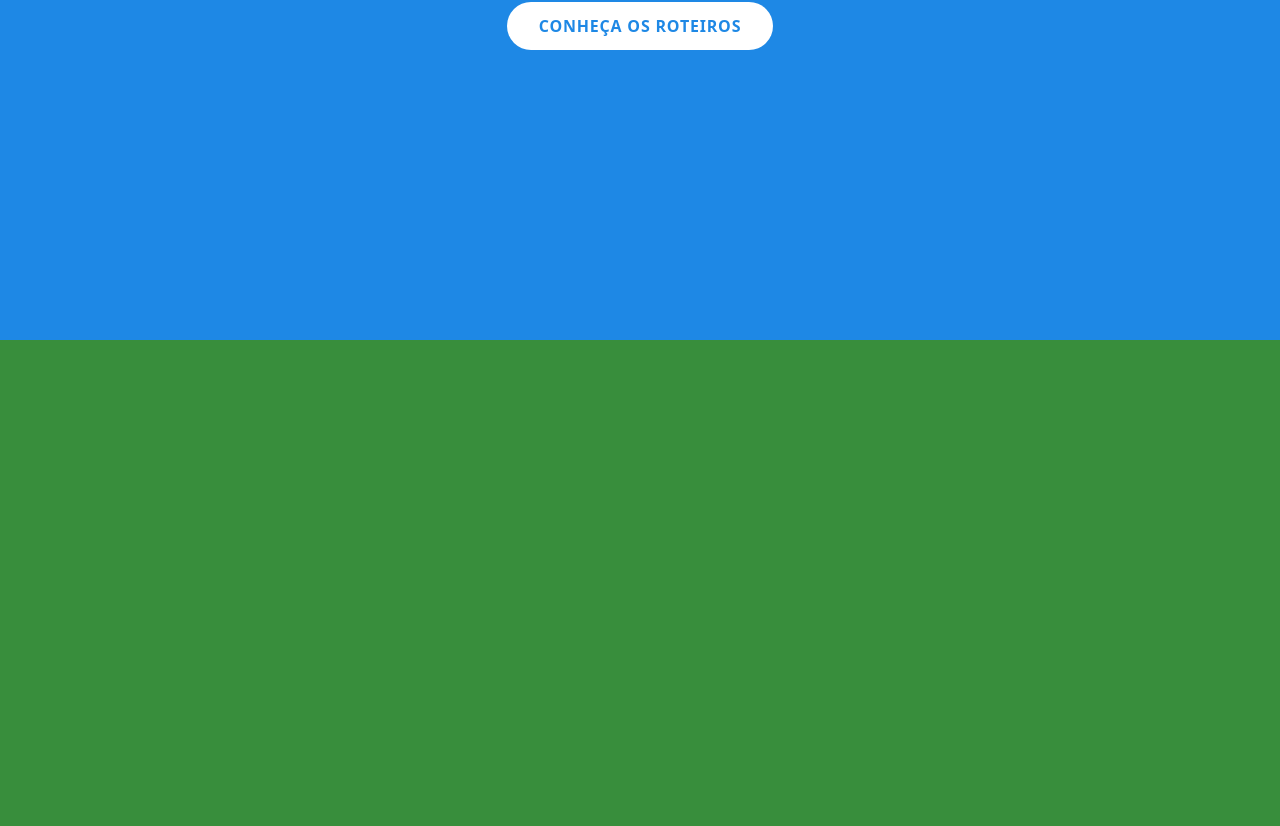
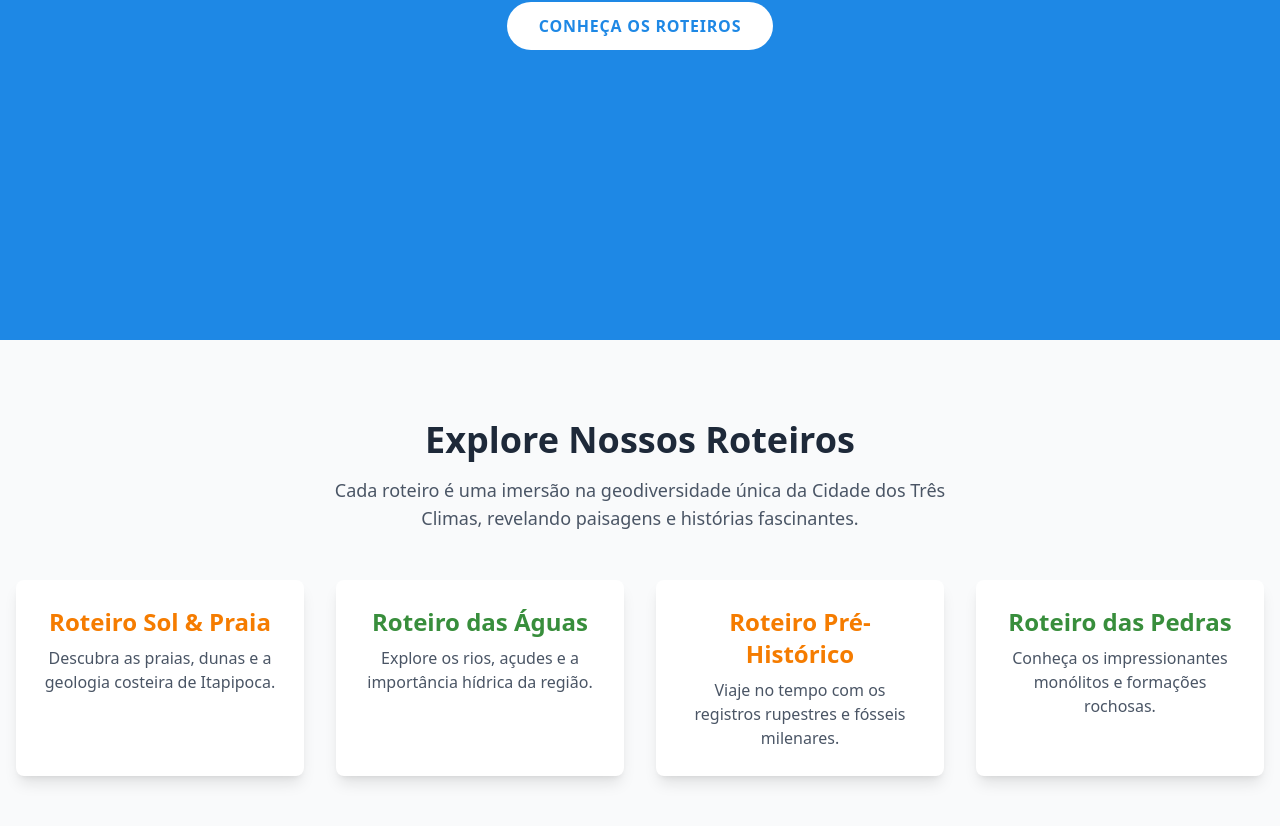
Before and after one commit to filippemonteiro/geoturismo-tres-climas, a React (Vite) app: page / in a window 1280 px wide. Shown: the part 460-1286 px from the top of the page. Built offline with nearby package versions, Linux system fonts and the light colour scheme.

Commit message:
feat: implement RoutesSection and RouteCard components with dynamic route data

```diff
--- a/src/components/Hero.tsx
+++ b/src/components/Hero.tsx
@@ -1,3 +1,5 @@
+// src/components/Hero.tsx
+
 export function Hero() {
   return (
     <section className="flex flex-col items-center justify-center h-screen bg-litoral text-white text-center px-4">
@@ -5,11 +7,10 @@ export function Hero() {
         GeoTurismo Três Climas
       </h1>
       <p className="mt-4 text-lg md:text-2xl font-sans max-w-3xl">
-        Explore a extraordinária geodiversidade de Itapipoca, onde o Sertão, a
-        Serra e o Litoral se encontram.
+        Explore a extraordinária geodiversidade de Itapipoca, onde o Sertão, a Serra e o Litoral se encontram.
       </p>
       <a
-        href="#roteiros"
+        href="#routes"
         className="mt-8 px-8 py-3 bg-white text-litoral font-bold font-heading rounded-full uppercase tracking-wider hover:bg-gray-200 transition-colors"
       >
         Conheça os Roteiros
--- /dev/null
+++ b/src/components/RouteCard.tsx
@@ -0,0 +1,21 @@
+interface RouteCardProps {
+  title: string;
+  description: string;
+  colorTheme: 'mountain' | 'desert';
+}
+
+export function RouteCard({ title, description, colorTheme }: RouteCardProps) {
+  const textColor = colorTheme === 'mountain' ? 'text-serra' : 'text-sertao';
+  const hoverBorderColor = colorTheme === 'mountain' ? 'hover:border-serra' : 'hover:border-sertao';
+
+  return (
+    <div className={`bg-white p-6 rounded-lg shadow-lg border-2 border-transparent ${hoverBorderColor} transition-all duration-300 transform hover:-translate-y-2`}>
+      <h3 className={`text-2xl font-bold font-heading ${textColor}`}>
+        {title}
+      </h3>
+      <p className="mt-2 font-sans text-gray-600">
+        {description}
+      </p>
+    </div>
+  );
+}
--- /dev/null
+++ b/src/components/RoutesSection.tsx
@@ -0,0 +1,49 @@
+import { RouteCard } from "./RouteCard";
+
+const routesData = [
+  {
+    title: "Roteiro Sol & Praia",
+    description: "Descubra as praias, dunas e a geologia costeira de Itapipoca.",
+    colorTheme: "desert",
+  },
+  {
+    title: "Roteiro das Águas",
+    description: "Explore os rios, açudes e a importância hídrica da região.",
+    colorTheme: "mountain",
+  },
+  {
+    title: "Roteiro Pré-Histórico",
+    description: "Viaje no tempo com os registros rupestres e fósseis milenares.",
+    colorTheme: "desert",
+  },
+  {
+    title: "Roteiro das Pedras",
+    description: "Conheça os impressionantes monólitos e formações rochosas.",
+    colorTheme: "mountain",
+  },
+];
+
+export function RoutesSection() {
+  return (
+    <section id="routes" className="py-20 px-4 bg-gray-50">
+      <div className="container mx-auto text-center">
+        <h2 className="text-4xl font-bold font-heading text-gray-800">
+          Explore Nossos Roteiros
+        </h2>
+        <p className="mt-4 text-lg text-gray-600 max-w-2xl mx-auto">
+          Cada roteiro é uma imersão na geodiversidade única da Cidade dos Três Climas, revelando paisagens e histórias fascinantes.
+        </p>
+        <div className="mt-12 grid grid-cols-1 md:grid-cols-2 lg:grid-cols-4 gap-8">
+          {routesData.map((route) => (
+            <RouteCard
+              key={route.title}
+              title={route.title}
+              description={route.description}
+              colorTheme={route.colorTheme as 'mountain' | 'desert'}
+            />
+          ))}
+        </div>
+      </div>
+    </section>
+  );
+}
--- a/src/index.css
+++ b/src/index.css
@@ -1,31 +1,27 @@
 @import "tailwindcss";
 
+/* Força atualização - cores personalizadas do projeto */
 :root {
-  --litoral: #1e88e5;
-  --serra: #388e3c;
-  --sertao: #f57c00;
+  --cor-litoral: #1e88e5;
+  --cor-serra: #388e3c;
+  --cor-sertao: #f57c00;
 }
 
 .bg-litoral {
-  background-color: var(--litoral);
+  background-color: var(--cor-litoral) !important;
 }
-
+.text-litoral {
+  color: var(--cor-litoral) !important;
+}
 .bg-serra {
-  background-color: var(--serra);
+  background-color: var(--cor-serra) !important;
 }
-
+.text-serra {
+  color: var(--cor-serra) !important;
+}
 .bg-sertao {
-  background-color: var(--sertao);
+  background-color: var(--cor-sertao) !important;
 }
-
-.text-litoral {
-  color: var(--litoral);
+.text-sertao {
+  color: var(--cor-sertao) !important;
 }
-
-.text-serra {
-  color: var(--serra);
-}
-
-.text-sertao {
-  color: var(--sertao);
-}
--- a/src/pages/HomePage.tsx
+++ b/src/pages/HomePage.tsx
@@ -1,11 +1,11 @@
 import { Hero } from "../components/Hero";
+import { RoutesSection } from "../components/RoutesSection";
 
 export function HomePage() {
   return (
     <main>
       <Hero />
-      <div id="roteiros" className="h-screen bg-serra">
-      </div>
+      <RoutesSection />
     </main>
   );
 }
--- a/tailwind.config.js
+++ /dev/null
@@ -1,16 +0,0 @@
-/** @type {import('tailwindcss').Config} */
-export default {
-  content: [
-    "./index.html",
-    "./src/**/*.{js,ts,jsx,tsx}",
-  ],
-  theme: {
-    extend: {
-      fontFamily: {
-        sans: ['Roboto', 'sans-serif'],
-        heading: ['Poppins', 'sans-serif'],
-      }
-    },
-  },
-  plugins: [],
-}
```
Also changed, not shown: src/temp.css (added).
